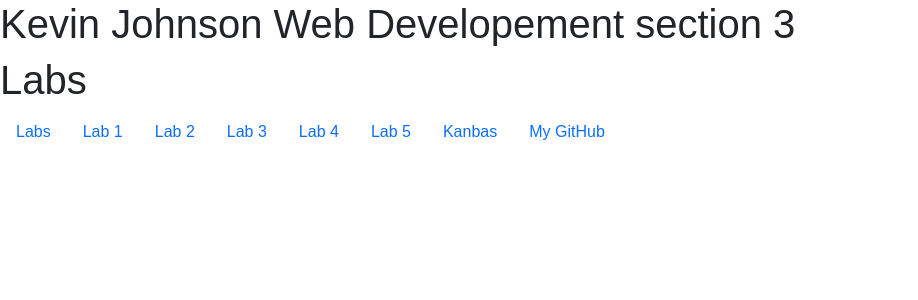
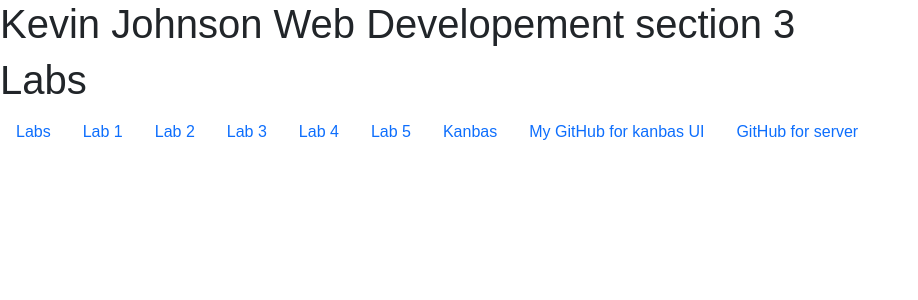
Before and after one commit to Kevin29Johnson/kanbas-react-web-app, a React (Create React App) app: page /#/Labs in a window 1280 px wide. Shown: the top 300 px of the page, without its empty margins (0-918 px from the left). Built offline with nearby package versions, Linux system fonts and the light colour scheme; no server answers.

Commit message:
added repo link

```diff
--- a/src/Labs/TOC.tsx
+++ b/src/Labs/TOC.tsx
@@ -45,7 +45,13 @@
       </li>
       <li className="nav-item">
         <a id="wd-k" href="https://github.com/Kevin29Johnson/kanbas-react-web-app" className="nav-link">
-          My GitHub
+          My GitHub for kanbas UI
+        </a>
+      </li>
+
+      <li className="nav-item">
+        <a id="wd-k" href="https://github.com/Kevin29Johnson/kanbas-node-server-app" className="nav-link">
+          GitHub for server
         </a>
       </li>
     </ul>
```
